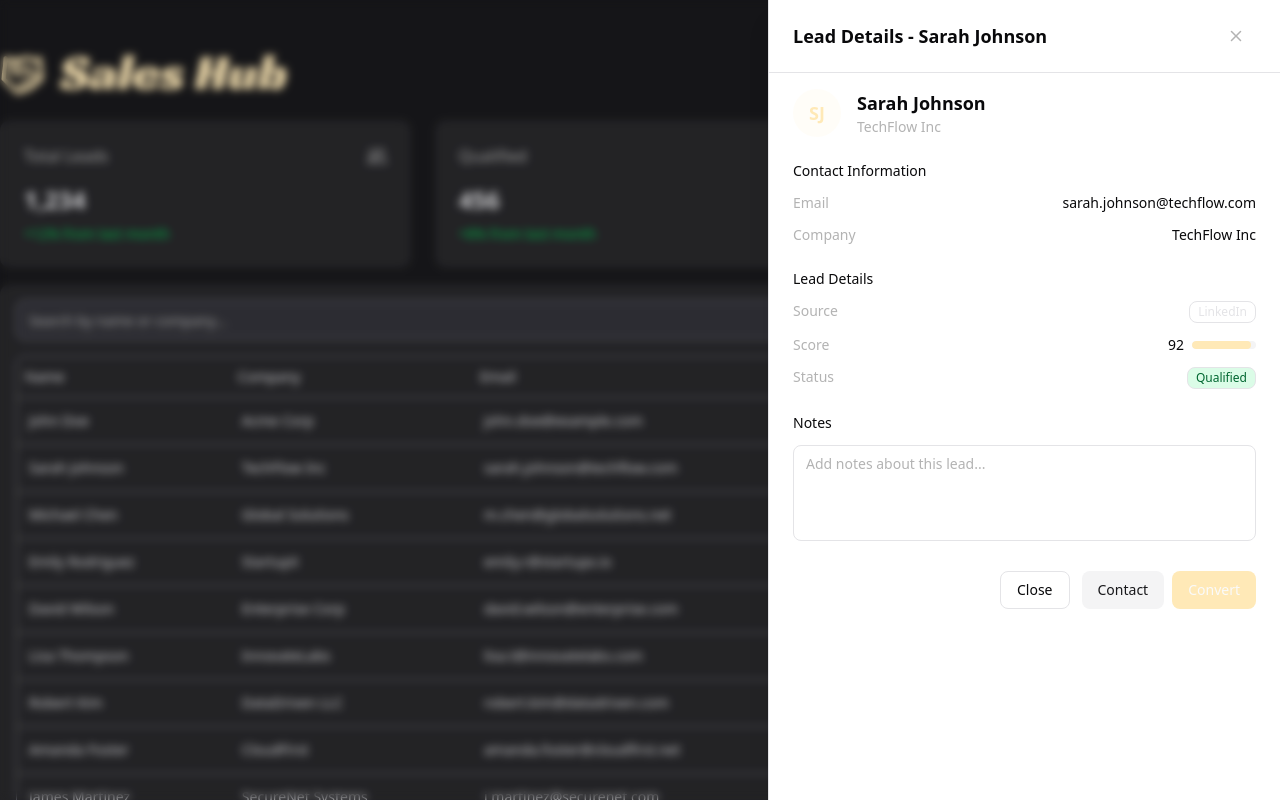
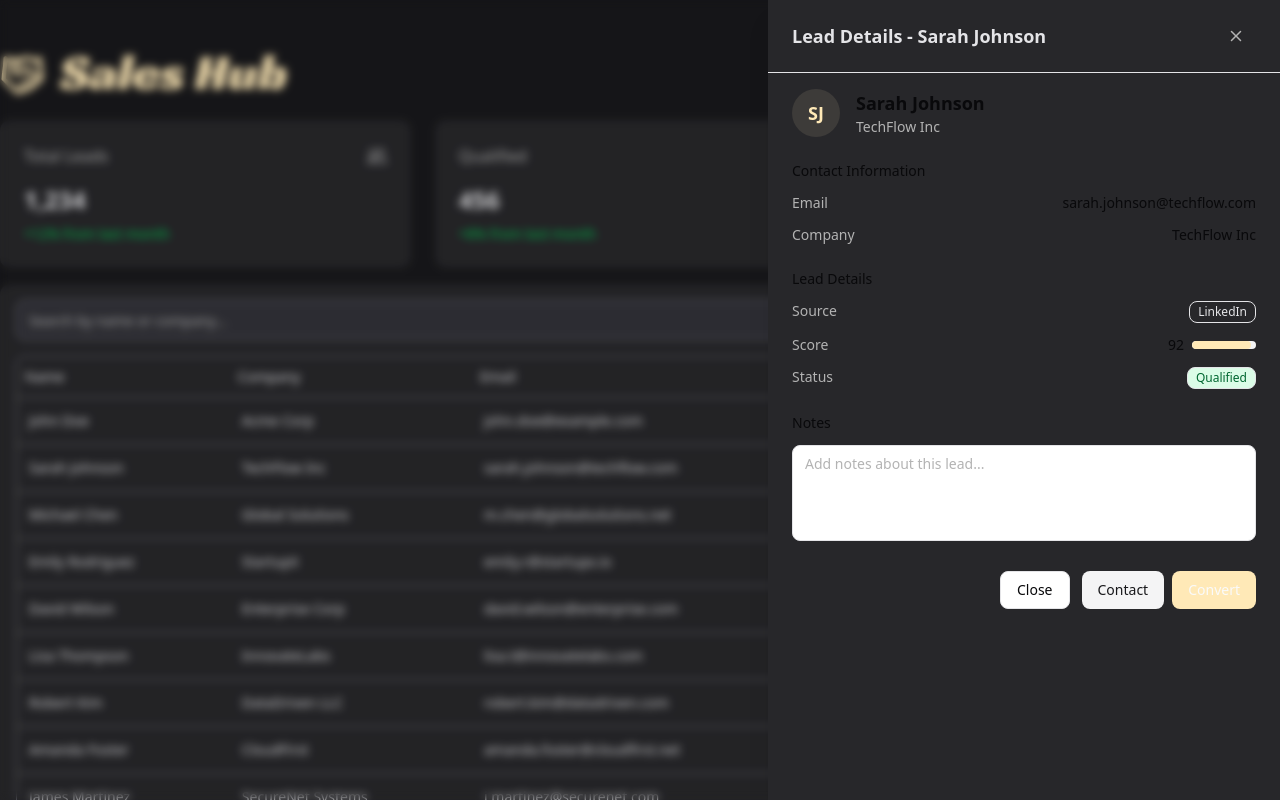
Before and after one commit to JefteMedeiros/coverpin-assessment, a React (Vite) app: page / in a window 1280 px wide. Both pictures are taken after a click on the element 640 px from the left and 468 px from the top of the page. Shown: the top 800 px of the page. Built offline with nearby package versions, Linux system fonts and the light colour scheme.

Commit message:
checkpoint

```diff
--- a/src/components/lead-information-panel.tsx
+++ b/src/components/lead-information-panel.tsx
@@ -16,6 +16,7 @@ export function LeadInformationPanel({
 }: Props) {
 	return (
 		<SlideOverPanel
+      className="bg-zinc-800 border-none"
 			open={isSlideOverOpen}
 			onClose={handleCloseSlideOver}
 			title={selectedLead ? `Lead Details - ${selectedLead.name}` : "Lead Details"}
--- a/src/components/ui/slide-over-panel.tsx
+++ b/src/components/ui/slide-over-panel.tsx
@@ -76,7 +76,7 @@ export function SlideOverPanel({
                     {title && (
                       <div className="px-6 py-4 border-b border-border">
                         <div className="flex items-center justify-between">
-                          <DialogTitle className="text-lg font-semibold text-card-foreground">
+                          <DialogTitle className="text-lg font-semibold text-input">
                             {title}
                           </DialogTitle>
                           <button
```
